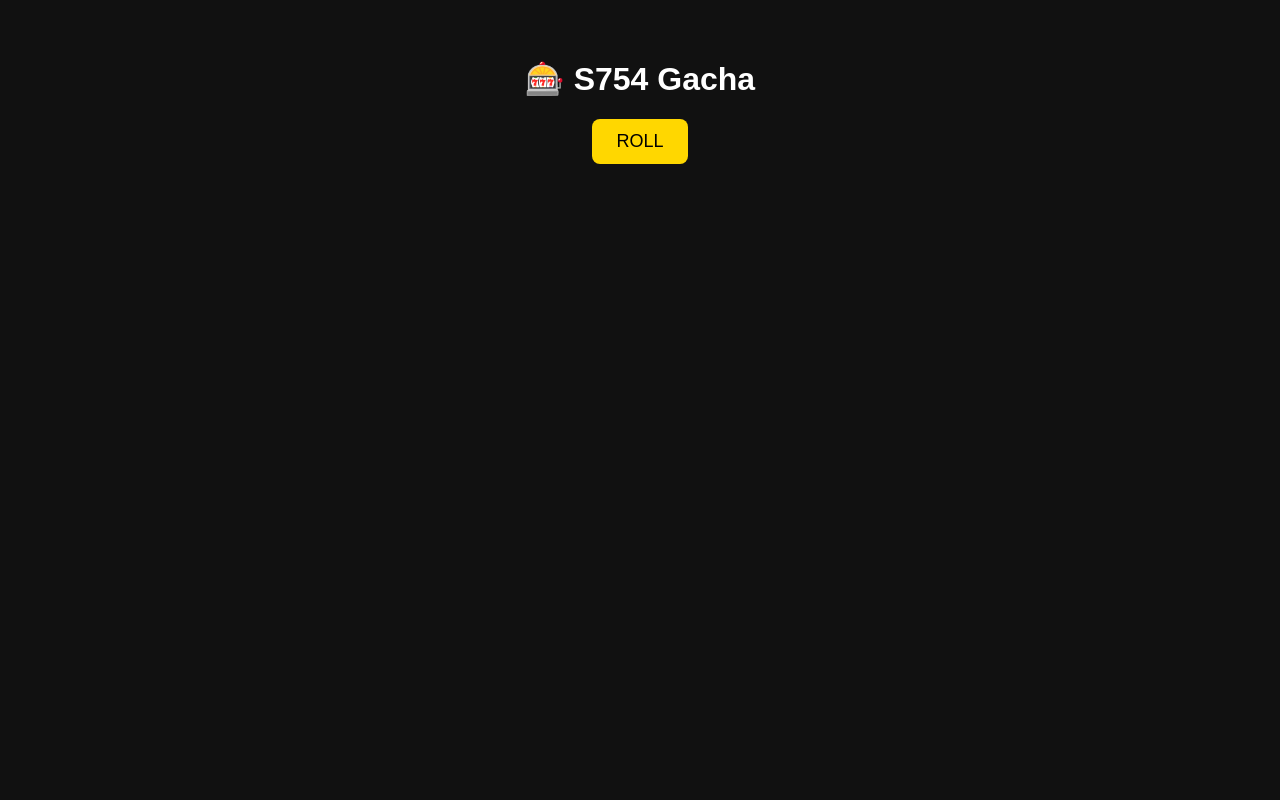
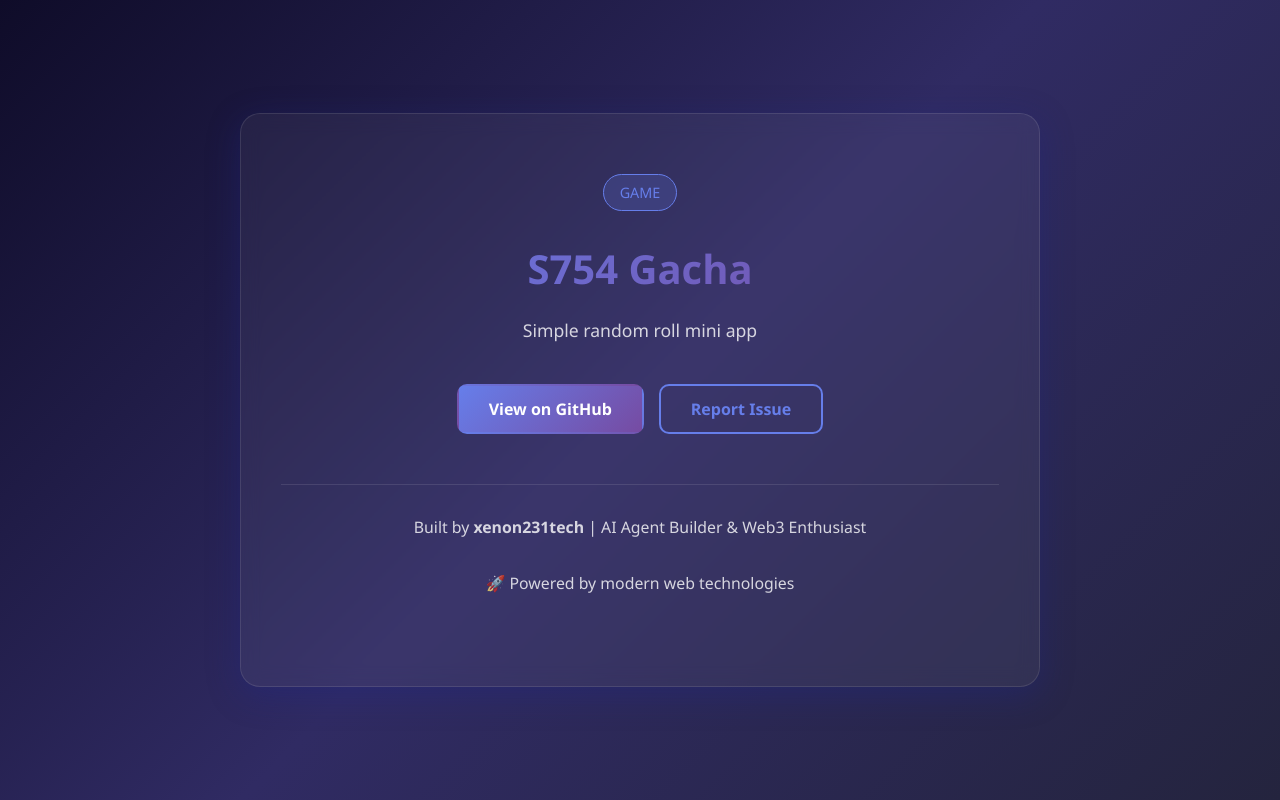
Before and after one commit to xenon231tech/S754-gacha, a plain HTML site: page index.html in a window 1280 px wide. Drawn offline with Linux system fonts and the light colour scheme.

Commit message:
feat: add modern website interface

```diff
--- a/index.html
+++ b/index.html
@@ -1,30 +1,147 @@
 <!DOCTYPE html>
-<html>
+<html lang="id">
 <head>
-<title>S754 Gacha</title>
-<meta name="viewport" content="width=device-width, initial-scale=1.0">
-<style>
-body { text-align:center; margin-top:60px; background:#111; color:white; font-family:Arial; }
-button { padding:12px 24px; font-size:18px; border-radius:8px; background:gold; border:none; cursor:pointer; }
-.result { margin-top:25px; font-size:24px; font-weight:bold; }
-</style>
+    <meta charset="UTF-8">
+    <meta name="viewport" content="width=device-width, initial-scale=1.0">
+    <title>S754 Gacha</title>
+    <style>
+        * {
+            margin: 0;
+            padding: 0;
+            box-sizing: border-box;
+        }
+
+        body {
+            font-family: 'Segoe UI', Tahoma, Geneva, Verdana, sans-serif;
+            background: linear-gradient(135deg, #0f0c29, #302b63, #24243e);
+            color: #fff;
+            min-height: 100vh;
+            display: flex;
+            align-items: center;
+            justify-content: center;
+            padding: 20px;
+        }
+
+        .container {
+            max-width: 800px;
+            width: 100%;
+            background: rgba(255, 255, 255, 0.05);
+            backdrop-filter: blur(10px);
+            border: 1px solid rgba(255, 255, 255, 0.1);
+            border-radius: 20px;
+            padding: 60px 40px;
+            text-align: center;
+            box-shadow: 0 8px 32px 0 rgba(31, 38, 135, 0.37);
+        }
+
+        h1 {
+            font-size: 2.5em;
+            margin-bottom: 20px;
+            background: linear-gradient(135deg, #667eea 0%, #764ba2 100%);
+            -webkit-background-clip: text;
+            -webkit-text-fill-color: transparent;
+            background-clip: text;
+        }
+
+        p {
+            font-size: 1.1em;
+            margin-bottom: 30px;
+            color: rgba(255, 255, 255, 0.8);
+            line-height: 1.6;
+        }
+
+        .badge {
+            display: inline-block;
+            background: rgba(102, 126, 234, 0.2);
+            border: 1px solid #667eea;
+            color: #667eea;
+            padding: 8px 16px;
+            border-radius: 20px;
+            font-size: 0.9em;
+            margin-bottom: 30px;
+        }
+
+        .button-group {
+            display: flex;
+            gap: 15px;
+            justify-content: center;
+            flex-wrap: wrap;
+            margin-top: 40px;
+        }
+
+        a {
+            display: inline-block;
+            padding: 12px 30px;
+            border-radius: 10px;
+            text-decoration: none;
+            font-weight: 600;
+            transition: all 0.3s ease;
+            border: 2px solid transparent;
+        }
+
+        .btn-primary {
+            background: linear-gradient(135deg, #667eea 0%, #764ba2 100%);
+            color: white;
+        }
+
+        .btn-primary:hover {
+            transform: translateY(-3px);
+            box-shadow: 0 10px 25px rgba(102, 126, 234, 0.4);
+        }
+
+        .btn-secondary {
+            border: 2px solid #667eea;
+            color: #667eea;
+            background: transparent;
+        }
+
+        .btn-secondary:hover {
+            background: rgba(102, 126, 234, 0.1);
+            transform: translateY(-3px);
+        }
+
+        .footer {
+            margin-top: 50px;
+            padding-top: 30px;
+            border-top: 1px solid rgba(255, 255, 255, 0.1);
+            font-size: 0.9em;
+            color: rgba(255, 255, 255, 0.6);
+        }
+
+        @media (max-width: 600px) {
+            h1 {
+                font-size: 1.8em;
+            }
+
+            .container {
+                padding: 40px 25px;
+            }
+
+            .button-group {
+                flex-direction: column;
+            }
+
+            a {
+                width: 100%;
+            }
+        }
+    </style>
 </head>
 <body>
+    <div class="container">
+        <div class="badge">GAME</div>
+        <h1>S754 Gacha</h1>
+        <p>Simple random roll mini app</p>
 
-<h1>🎰 S754 Gacha</h1>
-<button onclick="roll()">ROLL</button>
-<div class="result" id="result"></div>
+        <div class="button-group">
+            <a href="https://github.com/xenon231tech/S754-gacha" class="btn-primary">View on GitHub</a>
+            <a href="https://github.com/xenon231tech/S754-gacha/issues" class="btn-secondary">Report Issue</a>
+        </div>
 
-<script>
-function roll(){
-let r=Math.random();
-let reward="";
-if(r<0.05){reward="🔥 S Tier (Legendary)";}
-else if(r<0.25){reward="✨ A Tier (Rare)";}
-else{reward="🎁 B Tier (Common)";}
-document.getElementById("result").innerText=reward;
-}
-</script>
-
+        <div class="footer">
+            <p>Built by <strong>xenon231tech</strong> | AI Agent Builder & Web3 Enthusiast</p>
+            <p>🚀 Powered by modern web technologies</p>
+        </div>
+    </div>
 </body>
 </html>
```
